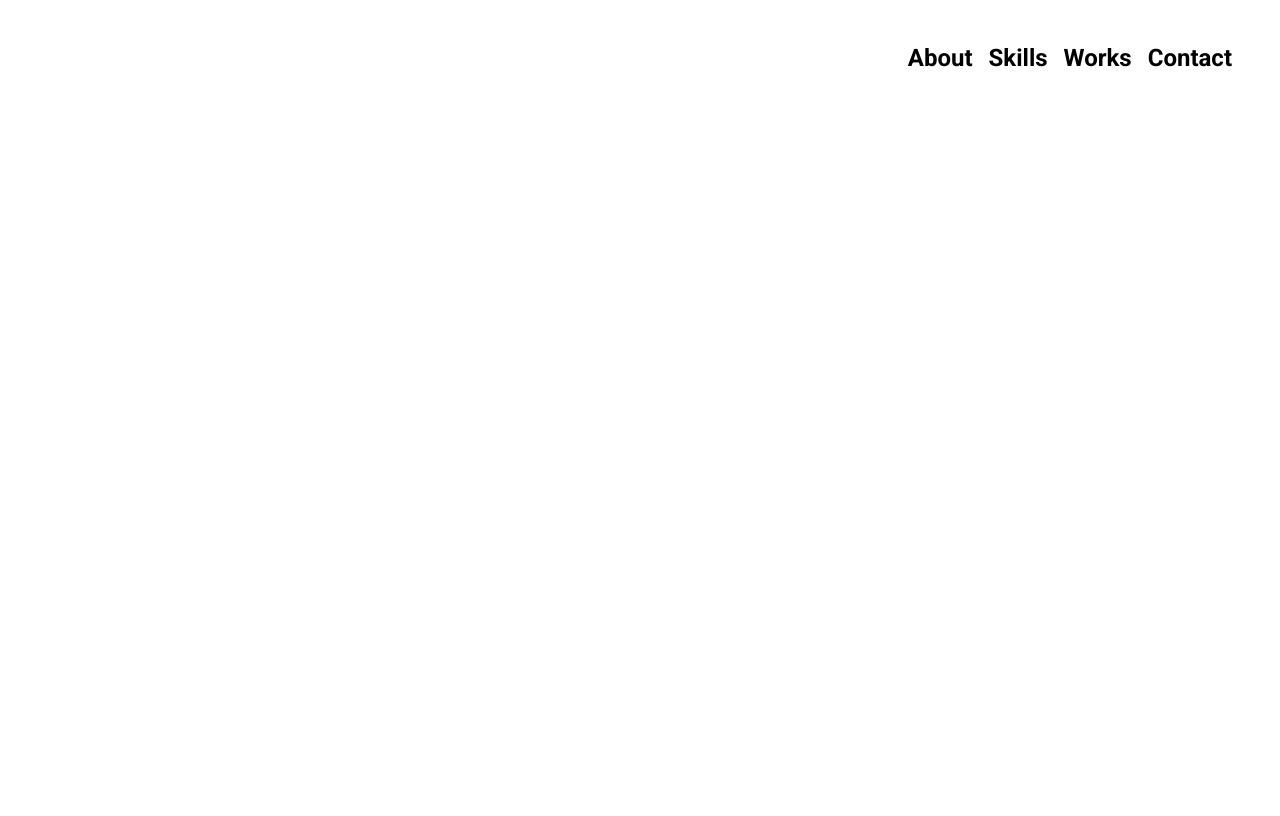
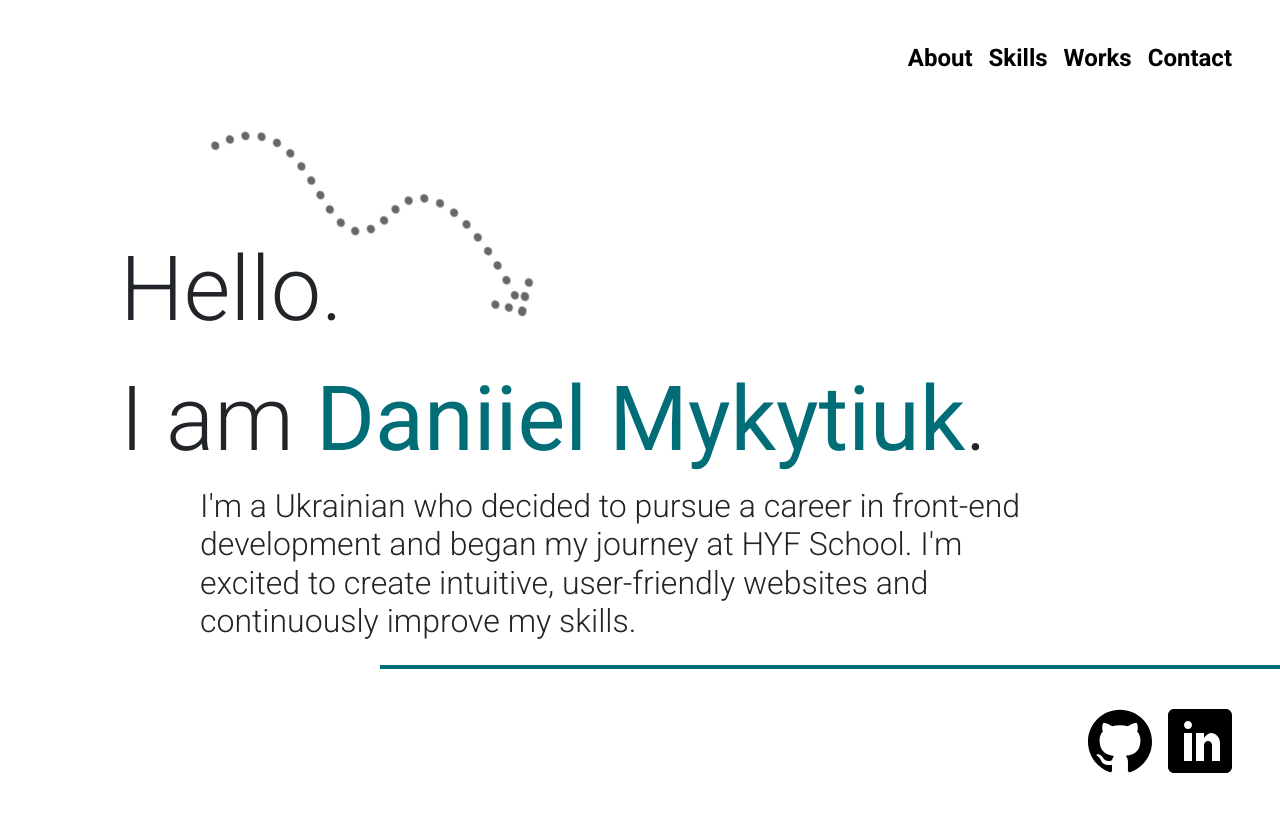
Before and after one commit to danmkt00/My-Portfolio, a website: page index.html in a window 1280 px wide. Drawn offline with nearby package versions, Linux system fonts and the light colour scheme.

Commit message:
add intro section

```diff
--- a/index.html
+++ b/index.html
@@ -34,5 +34,46 @@
         </ul>
       </div>
     </nav>
+
+    <!-- Intro section -->
+    <section id="main">
+      <img
+        src="assets/Arrow5.png"
+        alt="main-arrow"
+        class="position-absolute main-arrow"
+      />
+      <div class="main main-header">
+        <h1 class="main-heading">Hello.</h1>
+        <div class="typing-wrapper">
+          <div class="main-heading typed-out">
+            I am <span class="main-heading-emphasis">Daniiel Mykytiuk</span>.
+          </div>
+          <div class="cursor"></div>
+        </div>
+        <h3 class="main-para resp-text mb-4">
+          I&#39;m a Ukrainian who decided to pursue a career in front-end
+          development and began my journey at HYF School. I&#39;m excited to
+          create intuitive, user-friendly websites and continuously improve my
+          skills.
+        </h3>
+      </div>
+      <section id="socials" class="d-flex justify-content-end mb-5">
+        <div class="main-socials-cont d-flex justify-content-end">
+          <a href="https://github.com/danmkt00" target="_blank">
+            <img src="assets/github.svg" alt="github" class="logo mx-2" />
+          </a>
+          <a
+            href="https://www.linkedin.com/in/daniiel-mykytiuk-3a339b26b/"
+            target="_blank"
+          >
+            <img
+              src="assets/linkedin-square.svg"
+              alt="linkedin"
+              class="logo mx-2"
+            />
+          </a>
+        </div>
+      </section>
+    </section>
   </body>
 </html>
--- a/styles/something.css
+++ b/styles/something.css
@@ -13,6 +13,7 @@ a:hover {
   color: #006d77;
 }
 
+/* navbar */
 .nav-link:hover {
   color: #006d77;
 }
@@ -23,3 +24,46 @@ a:hover {
   font-size: 24px;
   color: black;
 }
+
+/* intro section */
+.main {
+  max-width: 1000px;
+}
+
+.main-header {
+  padding-top: 160px;
+  padding-left: 80px;
+}
+
+.main-heading {
+  font-family: Roboto, sans-serif;
+  font-weight: 300;
+  font-size: 90px;
+}
+
+.main-heading-emphasis {
+  font-weight: 400;
+  color: #006d77;
+}
+
+.main-para {
+  font-family: Roboto, sans-serif;
+  font-weight: 300;
+  font-size: 32px;
+  padding-left: 80px;
+}
+
+.main-arrow {
+  transform: matrix(-0.51, -0.86, -0.86, 0.51, 0, 0);
+  opacity: 0.6;
+  width: 400px;
+  height: 300px;
+  left: 160px;
+}
+
+.main-socials-cont {
+  border-top: 4px solid #006d77;
+  width: 900px;
+  margin-right: -40px;
+  padding: 40px;
+}
```
Also changed, not shown: .cspell.json, assets/black-instagram.svg (deleted).
